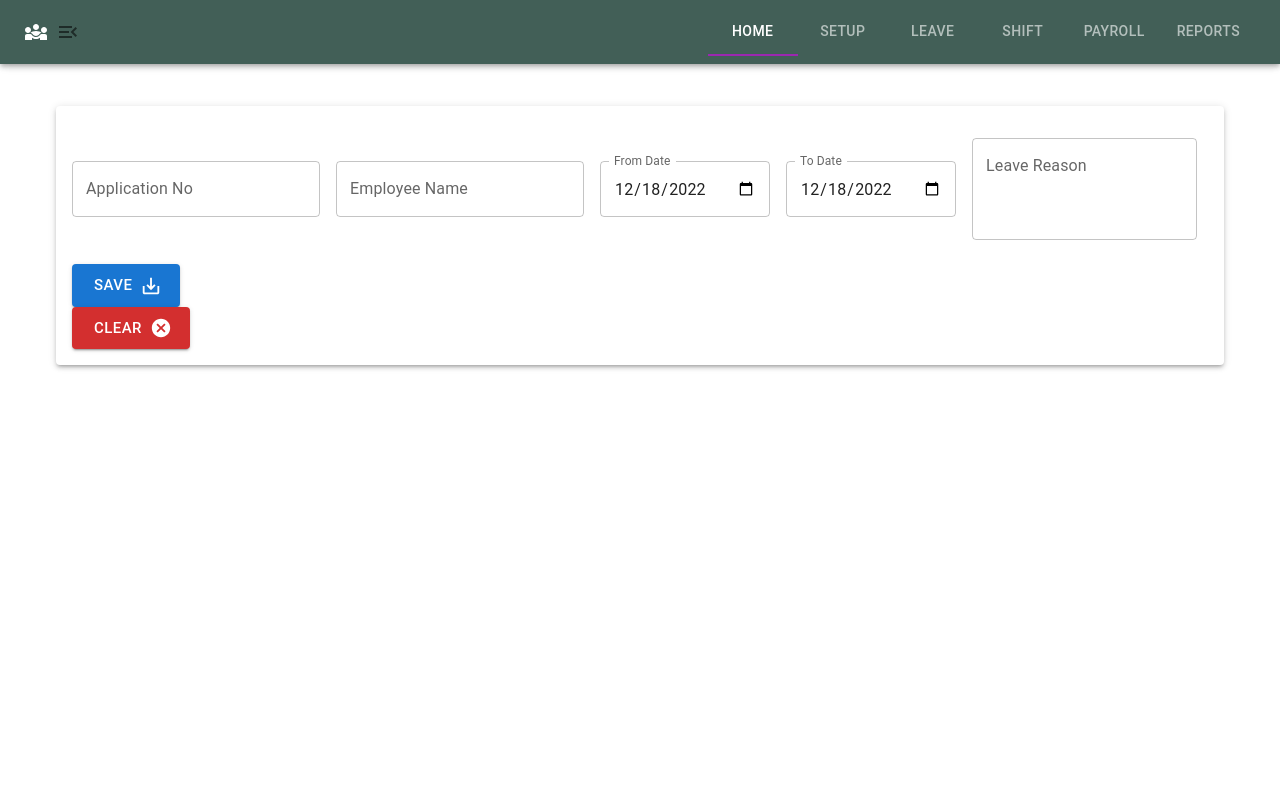
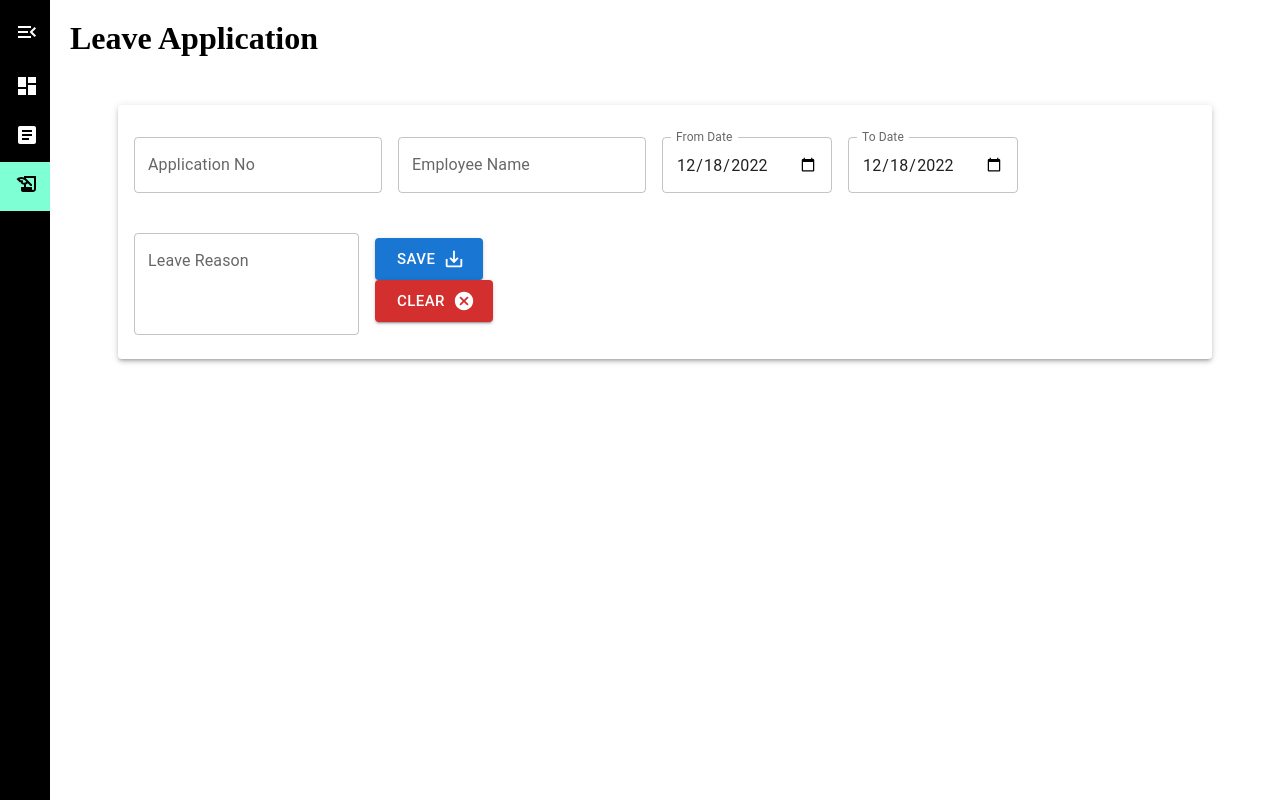
Before and after one commit to iimamul/HR-Payroll-React-ReduxToolkit-, a React (Vite) app: page /leaveapplication in a window 1280 px wide. Built offline with nearby package versions, Linux system fonts and the light colour scheme; the HTML template or start-up script is replaced by a standard one.

Commit message:
api base url change sidebar

```diff
--- a/src/App.css
+++ b/src/App.css
@@ -0,0 +1,5 @@
+*{
+    padding: 0;
+    margin: 0;
+    text-decoration: none;
+}
--- a/src/api/employeeAPI.js
+++ b/src/api/employeeAPI.js
@@ -1,7 +1,7 @@
 import axios from 'axios'
 
 const api=axios.create({
-    baseURL:'https://localhost:7126/api/Employees'
+  baseURL: import.meta.env.VITE_API_BASE +'/Employees'
   })
 
 export function fetchEmployees(){
--- a/src/api/leaveAPI.js
+++ b/src/api/leaveAPI.js
@@ -1,7 +1,7 @@
 import axios from 'axios'
 
 const api=axios.create({
-    baseURL: import.meta.env.VITE_API_BASE
+    baseURL: import.meta.env.VITE_API_BASE +'/LeaveBalances'
   })
 
 export function fetchLeaveEntries(){
--- a/src/app/routes.jsx
+++ b/src/app/routes.jsx
@@ -4,10 +4,10 @@ import React, { lazy, Suspense } from "react";
 // import Header from "../components/layout/Header";
 import { BrowserRouter, Routes, Route } from "react-router-dom";
 import Loading from "/src/components/ui/Loading";
+import Sidebar from "/src/components/layout/Sidebar";
+import LandingDashboard from "/src/features/dashboard/dashboard";
 
-const Header = lazy(() =>
-  import("../components/layout/Header")
-);
+// const Header = lazy(() => import("../components/layout/Header"));
 const LeaveApplication = lazy(() =>
   import("../features/leave-application/LeaveApplication")
 );
@@ -18,16 +18,20 @@ const LeaveEntryLayout = lazy(() =>
 const Routing = () => {
   return (
     <div>
-      <Suspense fallback={<Loading/>}>
+      {/* <Suspense fallback={<Loading/>}>
       <Header></Header>
-      </Suspense>
+      </Suspense> */}
       <BrowserRouter>
-      <Suspense fallback={<Loading/>}>
-        <Routes>
-            <Route path="/" element={<LeaveEntryLayout />}></Route>
-            <Route path="/leaveapplication" element={<LeaveApplication />}></Route>
-            <Route path="/leaveentry" element={<LeaveEntryLayout />}></Route>
-        </Routes>
+        <Suspense fallback={<Loading />}>
+          <Sidebar>
+            {/* <Header></Header> */}
+            <Routes>
+              <Route path="/" element={<LeaveEntryLayout />}></Route>
+              <Route path="/dashboard" element={<LandingDashboard />}></Route>
+              <Route path="/leaveapplication" element={<LeaveApplication />}></Route>
+              <Route path="/leaveentry" element={<LeaveEntryLayout />}></Route>
+            </Routes>
+          </Sidebar>
         </Suspense>
       </BrowserRouter>
     </div>
--- a/src/components/layout/Header.jsx
+++ b/src/components/layout/Header.jsx
@@ -4,7 +4,7 @@ import Diversity3Icon from '@mui/icons-material/Diversity3';
 import Tabs from '@mui/material/Tabs';
 import Tab from '@mui/material/Tab';
 import { useState } from 'react';
-import Sidebar2 from './Sidebar2';
+// import Sidebar2 from './Sidebar2';
 const Header = () => {
     const [value, setvalue] = useState(0)
   return (
@@ -12,7 +12,7 @@ const Header = () => {
         <AppBar sx={{background:'#425F57'}}>
             <Toolbar>
                 <Diversity3Icon></Diversity3Icon>
-                <Sidebar2/>
+                {/* <Sidebar2/> */}
                 <Tabs sx={{marginLeft:'auto'}} textColor="inherit"  value={value} onChange={(e,value)=>setvalue(value)} indicatorColor='secondary'>
                     <Tab label="Home"></Tab>
                     <Tab label="Setup"></Tab>
--- /dev/null
+++ b/src/components/layout/Sidebar.css
@@ -0,0 +1,49 @@
+.container{
+    display: flex;
+}
+
+main{
+    width: 100%;
+    padding: 20px;
+}
+
+.sidebar{
+    background: black;
+    color: white;
+    height: 100vh;
+    width: 300px;
+    transition: all 0.5s;
+}
+
+.top-section{
+    display: flex;
+    align-items: center;
+    padding: 20px 15px;
+}
+.logo{
+    font-size: 30px;
+}
+.bars{
+    display: flex;
+    font-size: 25px;
+    margin-left: 120px;
+}
+.link{
+    display: flex;
+    color: white;
+    padding: 10px 15px;
+    gap: 15px;
+    transition: all 0.5s;
+}
+.link:hover{
+    background-color: aquamarine;
+    color: black;
+    transition: all 0.5s;
+}
+.active{
+    background: aquamarine;
+    color: black;
+}
+.icon, .link-text{
+    font-size: 20px;
+}
--- /dev/null
+++ b/src/components/layout/Sidebar.jsx
@@ -0,0 +1,52 @@
+import './Sidebar.css'
+import DashboardIcon from '@mui/icons-material/Dashboard';
+import ArticleIcon from '@mui/icons-material/Article';
+import HistoryEduIcon from '@mui/icons-material/HistoryEdu';
+import MenuOpenIcon from '@mui/icons-material/MenuOpen';
+import React, { useState } from 'react'
+import { NavLink } from 'react-router-dom';
+
+const Sidebar = ({children}) => {
+    const[isOpen, setIsOpen]=useState(false);
+    const toggle=()=>setIsOpen(!isOpen)
+    const menuItems=[
+        {
+            path:"/dashboard",
+            name:"Dashboard",
+            icon:<DashboardIcon/>
+        },
+        {
+            path:"/leaveentry",
+            name:"Leave Entry",
+            icon:<ArticleIcon/>
+        },
+        {
+            path:"/leaveapplication",
+            name:"Leave Application",
+            icon:<HistoryEduIcon/>
+        }
+    ]
+  return (
+    <div className='container'>
+        <div className="sidebar" style={{width: isOpen? "300px":"50px"}}>
+            <div className="top-section">
+                <h1 className="logo" style={{display: isOpen? "block":"none"}}>Logo</h1>
+                <div className="bars" style={{marginLeft: isOpen? "120px":"0px"}}>
+                    <MenuOpenIcon onClick={toggle}/>
+                </div>
+            </div>
+            {
+                menuItems.map((item,index)=>(
+                    <NavLink to={item.path} key={index} className="link" activeclassname="active">
+                        <div className="icon">{item.icon}</div>
+                        <div className="link-text" style={{display: isOpen? "block":"none"}}>{item.name}</div>
+                    </NavLink>
+                ))
+            }
+        </div>
+        <main>{children}</main>
+    </div>
+  )
+}
+
+export default Sidebar
--- /dev/null
+++ b/src/features/dashboard/dashboard.jsx
@@ -0,0 +1,9 @@
+import React from 'react'
+
+const LandingDashboard = () => {
+  return (
+    <div>Landing Dashboard page</div>
+  )
+}
+
+export default LandingDashboard
```
Also changed, not shown: 1 other file (tests, documents, lock files or other folders).
